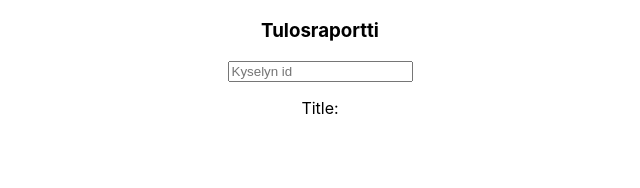
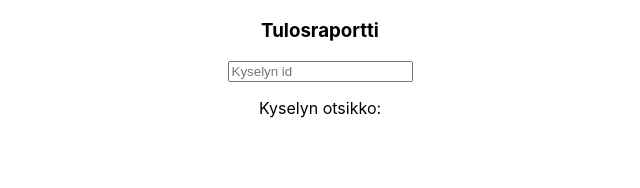
Before and after one commit to saerarjojo/Raporttifront, a React (Create React App) app: page / in a window 1280 px wide. Shown: the top 188 px of the page, without its empty margins (320-960 px from the left). Built offline with nearby package versions, Linux system fonts and the light colour scheme; no server answers.

Commit message:
Update Tulosraportti.js

```diff
--- a/src/components/Tulosraportti.js
+++ b/src/components/Tulosraportti.js
@@ -80,7 +80,7 @@ return(
             <input placeholder="Kyselyn id" value={id} onChange={event => setId(event.target.value)}/>
         </form>
 
-        <p>Title: {title}</p>
+        <p>Kyselyn otsikko: {title}</p>
         <div id="report"></div>
 
     </div>
```
